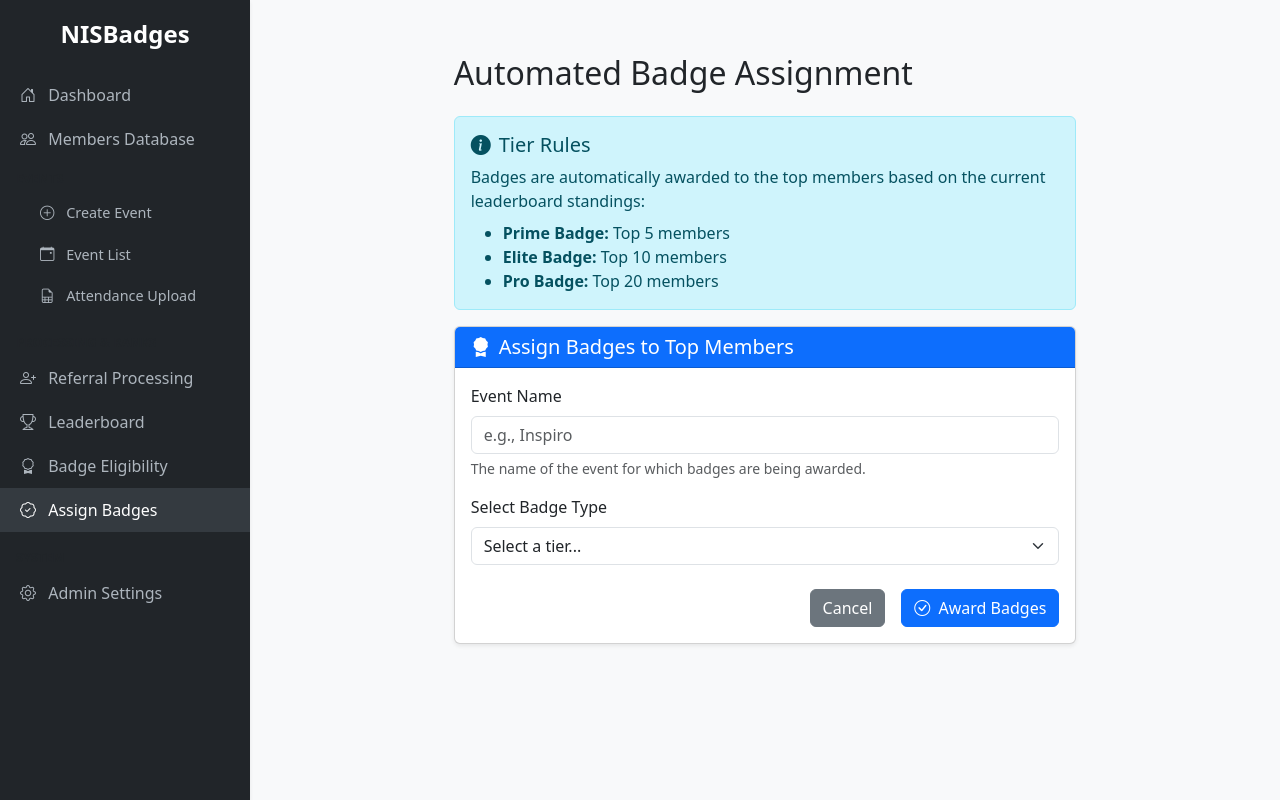
After one commit to Sagar-N-Mutalik/NISBadges-platform, a Django app: page /leaderboard/badges/assign/ in a window 1280 px wide. The commit adds this page. Run offline with Django 5.2, Linux system fonts and the light colour scheme; a user stored in the database is signed in.

Commit message:
updating code

```diff
--- a/events/urls.py
+++ b/events/urls.py
@@ -2,5 +2,7 @@ from django.urls import path
 from . import views
 
 urlpatterns = [
+    path('create/', views.create_event, name='create_event'),
+    path('list/', views.event_list, name='event_list'),
     path('attendance/upload/', views.upload_attendance, name='upload_attendance'),
 ]
--- /dev/null
+++ b/leaderboard/templates/leaderboard/assign_badges.html
@@ -0,0 +1,68 @@
+{% extends 'base.html' %}
+
+{% block title %}Assign Badges | NISBadges Platform{% endblock %}
+
+{% block content %}
+<div class="container mt-4">
+    <div class="row justify-content-center">
+        <div class="col-md-8">
+            <h2 class="mb-4">Automated Badge Assignment</h2>
+
+            {% if messages %}
+            {% for message in messages %}
+            <div class="alert alert-{{ message.tags }} alert-dismissible fade show" role="alert">
+                {{ message }}
+                <button type="button" class="btn-close" data-bs-dismiss="alert" aria-label="Close"></button>
+            </div>
+            {% endfor %}
+            {% endif %}
+
+            <div class="alert alert-info">
+                <h5 class="alert-heading"><i class="bi bi-info-circle-fill me-2"></i>Tier Rules</h5>
+                <p class="mb-0">Badges are automatically awarded to the top members based on the current leaderboard
+                    standings:</p>
+                <ul class="mb-0 mt-2">
+                    <li><strong>Prime Badge:</strong> Top 5 members</li>
+                    <li><strong>Elite Badge:</strong> Top 10 members</li>
+                    <li><strong>Pro Badge:</strong> Top 20 members</li>
+                </ul>
+            </div>
+
+            <div class="card shadow-sm">
+                <div class="card-header bg-primary text-white">
+                    <h5 class="mb-0"><i class="bi bi-award-fill me-2"></i>Assign Badges to Top Members</h5>
+                </div>
+                <div class="card-body">
+                    <form method="post">
+                        {% csrf_token %}
+
+                        <div class="mb-3">
+                            <label for="event_name" class="form-label">Event Name</label>
+                            <input type="text" class="form-control" id="event_name" name="event_name" required
+                                placeholder="e.g., Inspiro">
+                            <div class="form-text">The name of the event for which badges are being awarded.</div>
+                        </div>
+
+                        <div class="mb-4">
+                            <label for="badge_type" class="form-label">Select Badge Type</label>
+                            <select class="form-select" id="badge_type" name="badge_type" required>
+                                <option value="" disabled selected>Select a tier...</option>
+                                <option value="Prime">Prime Badge (Top 5)</option>
+                                <option value="Elite">Elite Badge (Top 10)</option>
+                                <option value="Pro">Pro Badge (Top 20)</option>
+                            </select>
+                        </div>
+
+                        <div class="d-grid gap-2 d-md-flex justify-content-md-end">
+                            <a href="{% url 'dashboard_home' %}" class="btn btn-secondary me-md-2">Cancel</a>
+                            <button type="submit" class="btn btn-primary">
+                                <i class="bi bi-check-circle me-1"></i> Award Badges
+                            </button>
+                        </div>
+                    </form>
+                </div>
+            </div>
+        </div>
+    </div>
+</div>
+{% endblock %}
--- a/leaderboard/urls.py
+++ b/leaderboard/urls.py
@@ -5,4 +5,6 @@ urlpatterns = [
     path('referrals/process/', views.process_referrals, name='process_referrals'),
     path('', views.view_leaderboard, name='view_leaderboard'),
     path('badges/eligibility/', views.badge_eligibility, name='badge_eligibility'),
+    path('badges/assign/', views.assign_badges, name='assign_badges'),
+    path('badges/export/', views.export_badges_csv, name='export_badges_csv'),
 ]
--- a/leaderboard/views.py
+++ b/leaderboard/views.py
@@ -93,6 +93,9 @@ def view_leaderboard(request):
     return render(request, 'leaderboard/leaderboard.html', {'leaderboard': leaderboard_data})
 
 
+from django.contrib.auth.decorators import login_required
+from .models import BadgeAward
+
 def badge_eligibility(request):
     """
     Dashboard automatically displays top members for upcoming badge distribution.
@@ -111,3 +114,69 @@ def badge_eligibility(request):
     }
 
     return render(request, 'leaderboard/badge_eligibility.html', context)
+
+@login_required(login_url='/admin/login/')
+def assign_badges(request):
+    if request.method == 'POST':
+        event_name = request.POST.get('event_name')
+        badge_type = request.POST.get('badge_type')
+
+        if not event_name or not badge_type:
+            messages.error(request, "Please provide an event name and select a badge type.")
+            return redirect('assign_badges')
+
+        leaderboard = IEEEMember.objects.all().order_by(
+            '-total_points',
+            '-referral_count',
+            'last_score_update'
+        )
+
+        if badge_type == 'Pro':
+            eligible_members = leaderboard[:20]
+        elif badge_type == 'Elite':
+            eligible_members = leaderboard[:10]
+        elif badge_type == 'Prime':
+            eligible_members = leaderboard[:5]
+        else:
+            messages.error(request, "Invalid badge type selected.")
+            return redirect('assign_badges')
+
+        awarded_count = 0
+        for member in eligible_members:
+            _, created = BadgeAward.objects.get_or_create(
+                member=member,
+                badge_type=badge_type,
+                event_name=event_name
+            )
+            if created:
+                awarded_count += 1
+
+        messages.success(request, f"Successfully awarded {awarded_count} '{badge_type}' badges for '{event_name}'.")
+        return redirect('assign_badges')
+
+    return render(request, 'leaderboard/assign_badges.html')
+
+import csv
+from django.http import HttpResponse
+
+@login_required(login_url='/admin/login/')
+def export_badges_csv(request):
+    response = HttpResponse(content_type='text/csv')
+    response['Content-Disposition'] = 'attachment; filename="nisbadges_winners.csv"'
+
+    writer = csv.writer(response)
+    writer.writerow(['Member Name', 'IEEE Number', 'Branch', 'Badge Type', 'Event Name', 'Award Date'])
+
+    badge_awards = BadgeAward.objects.select_related('member').all()
+
+    for award in badge_awards:
+        writer.writerow([
+            award.member.full_name,
+            award.member.ieee_number,
+            award.member.branch,
+            award.badge_type,
+            award.event_name,
+            award.award_date
+        ])
+
+    return response
--- a/templates/base.html
+++ b/templates/base.html
@@ -1,5 +1,6 @@
 <!DOCTYPE html>
 <html lang="en">
+
 <head>
     <meta charset="UTF-8">
     <meta name="viewport" content="width=device-width, initial-scale=1.0">
@@ -7,14 +8,47 @@
     <link href="https://cdn.jsdelivr.net/npm/bootstrap@5.3.0/dist/css/bootstrap.min.css" rel="stylesheet">
     <link rel="stylesheet" href="https://cdn.jsdelivr.net/npm/bootstrap-icons@1.10.5/font/bootstrap-icons.css">
     <style>
-        body { min-height: 100vh; display: flex; flex-direction: column; background-color: #f8f9fa; }
-        .sidebar { width: 250px; background-color: #212529; min-height: 100vh; padding-top: 20px; color: white; }
-        .sidebar a { color: #adb5bd; text-decoration: none; padding: 10px 20px; display: block; font-weight: 500; }
-        .sidebar a:hover, .sidebar a.active { color: #fff; background-color: #343a40; }
-        .sidebar .submenu a { padding-left: 40px; font-size: 0.9em; }
-        .content-area { flex-grow: 1; padding: 30px; }
+        body {
+            min-height: 100vh;
+            display: flex;
+            flex-direction: column;
+            background-color: #f8f9fa;
+        }
+
+        .sidebar {
+            width: 250px;
+            background-color: #212529;
+            min-height: 100vh;
+            padding-top: 20px;
+            color: white;
+        }
+
+        .sidebar a {
+            color: #adb5bd;
+            text-decoration: none;
+            padding: 10px 20px;
+            display: block;
+            font-weight: 500;
+        }
+
+        .sidebar a:hover,
+        .sidebar a.active {
+            color: #fff;
+            background-color: #343a40;
+        }
+
+        .sidebar .submenu a {
+            padding-left: 40px;
+            font-size: 0.9em;
+        }
+
+        .content-area {
+            flex-grow: 1;
+            padding: 30px;
+        }
     </style>
 </head>
+
 <body class="d-flex flex-row">
 
     <div class="sidebar shadow-sm">
@@ -24,28 +58,42 @@
             <i class="bi bi-house-door me-2"></i> Dashboard
         </a>
 
-        <a href="{% url 'upload_members' %}" class="{% if request.resolver_match.url_name == 'upload_members' %}active{% endif %}">
+        <a href="{% url 'upload_members' %}"
+            class="{% if request.resolver_match.url_name == 'upload_members' %}active{% endif %}">
             <i class="bi bi-people me-2"></i> Members Database
         </a>
 
         <div class="pt-2 pb-1 px-3 text-uppercase text-muted" style="font-size: 0.8em; font-weight: bold;">Events</div>
         <div class="submenu">
-            <a href="#"><i class="bi bi-plus-circle me-2"></i> Create Event</a>
-            <a href="#"><i class="bi bi-calendar-event me-2"></i> Event List</a>
-            <a href="{% url 'upload_attendance' %}" class="{% if request.resolver_match.url_name == 'upload_attendance' %}active{% endif %}">
+            <a href="{% url 'create_event' %}"
+                class="{% if request.resolver_match.url_name == 'create_event' %}active{% endif %}"><i
+                    class="bi bi-plus-circle me-2"></i> Create Event</a>
+            <a href="{% url 'event_list' %}"
+                class="{% if request.resolver_match.url_name == 'event_list' %}active{% endif %}"><i
+                    class="bi bi-calendar-event me-2"></i> Event List</a>
+            <a href="{% url 'upload_attendance' %}"
+                class="{% if request.resolver_match.url_name == 'upload_attendance' %}active{% endif %}">
                 <i class="bi bi-file-earmark-spreadsheet me-2"></i> Attendance Upload
             </a>
         </div>
 
-        <div class="pt-3 pb-1 px-3 text-uppercase text-muted" style="font-size: 0.8em; font-weight: bold;">Processing & Ranks</div>
-        <a href="{% url 'process_referrals' %}" class="{% if request.resolver_match.url_name == 'process_referrals' %}active{% endif %}">
+        <div class="pt-3 pb-1 px-3 text-uppercase text-muted" style="font-size: 0.8em; font-weight: bold;">Processing &
+            Ranks</div>
+        <a href="{% url 'process_referrals' %}"
+            class="{% if request.resolver_match.url_name == 'process_referrals' %}active{% endif %}">
             <i class="bi bi-person-plus me-2"></i> Referral Processing
         </a>
-        <a href="{% url 'view_leaderboard' %}" class="{% if request.resolver_match.url_name == 'view_leaderboard' %}active{% endif %}">
+        <a href="{% url 'view_leaderboard' %}"
+            class="{% if request.resolver_match.url_name == 'view_leaderboard' %}active{% endif %}">
             <i class="bi bi-trophy me-2"></i> Leaderboard
         </a>
-        <a href="{% url 'badge_eligibility' %}" class="{% if request.resolver_match.url_name == 'badge_eligibility' %}active{% endif %}">
+        <a href="{% url 'badge_eligibility' %}"
+            class="{% if request.resolver_match.url_name == 'badge_eligibility' %}active{% endif %}">
             <i class="bi bi-award me-2"></i> Badge Eligibility
+        </a>
+        <a href="{% url 'assign_badges' %}"
+            class="{% if request.resolver_match.url_name == 'assign_badges' %}active{% endif %}">
+            <i class="bi bi-patch-check me-2"></i> Assign Badges
         </a>
 
         <div class="pt-3 pb-1 px-3 text-uppercase text-muted" style="font-size: 0.8em; font-weight: bold;">System</div>
@@ -61,4 +109,5 @@
 
     <script src="https://cdn.jsdelivr.net/npm/bootstrap@5.3.0/dist/js/bootstrap.bundle.min.js"></script>
 </body>
+
 </html>
```
Also changed, not shown: events/forms.py (added, +13 -0 lines), events/templates/events/create_event.html (added, +38 -0 lines), events/templates/events/event_list.html (added, +58 -0 lines), events/views.py (+21 -0 lines), leaderboard/templates/leaderboard/badge_eligibility.html (+6 -1 lines).
